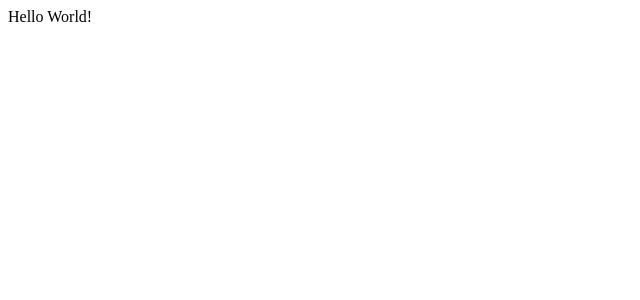
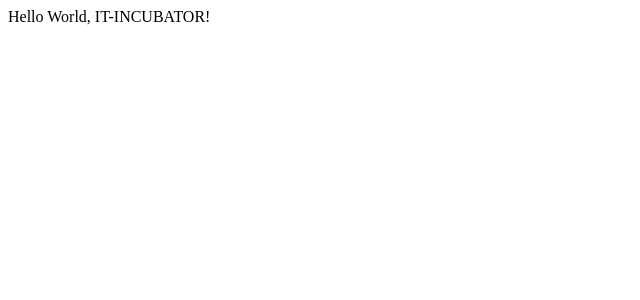
Before and after one commit to incubatorbooster/instakilogram, a Next.js app: page / in a window 1280 px wide. Shown: the top 300 px of the page, without its empty margins (0-640 px from the left). Built offline with nearby package versions, Linux system fonts and the light colour scheme.

Commit message:
feat: update main page

```diff
--- a/src/pages/index.tsx
+++ b/src/pages/index.tsx
@@ -18,7 +18,7 @@ export default function Home() {
           href='/favicon.ico'
         />
       </Head>
-      <div>Hello World!</div>
+      <div>Hello World, IT-INCUBATOR!</div>
     </>
   )
 }
```
Also changed, not shown: 1 other file (tests, documents, lock files or other folders).
